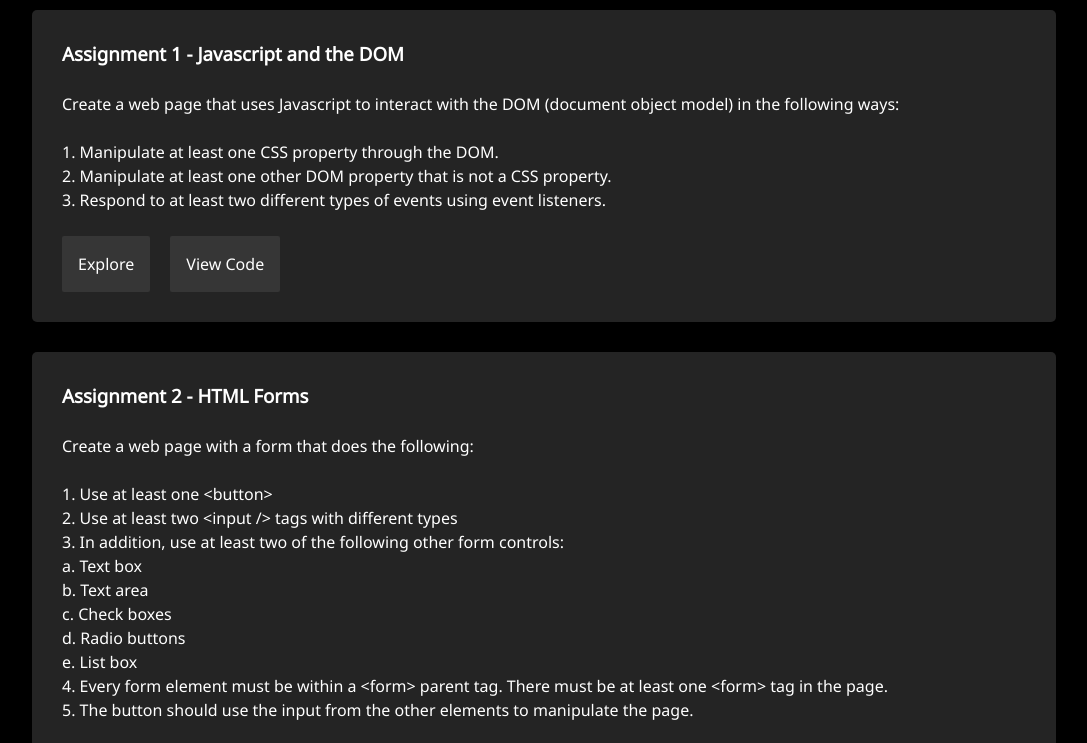
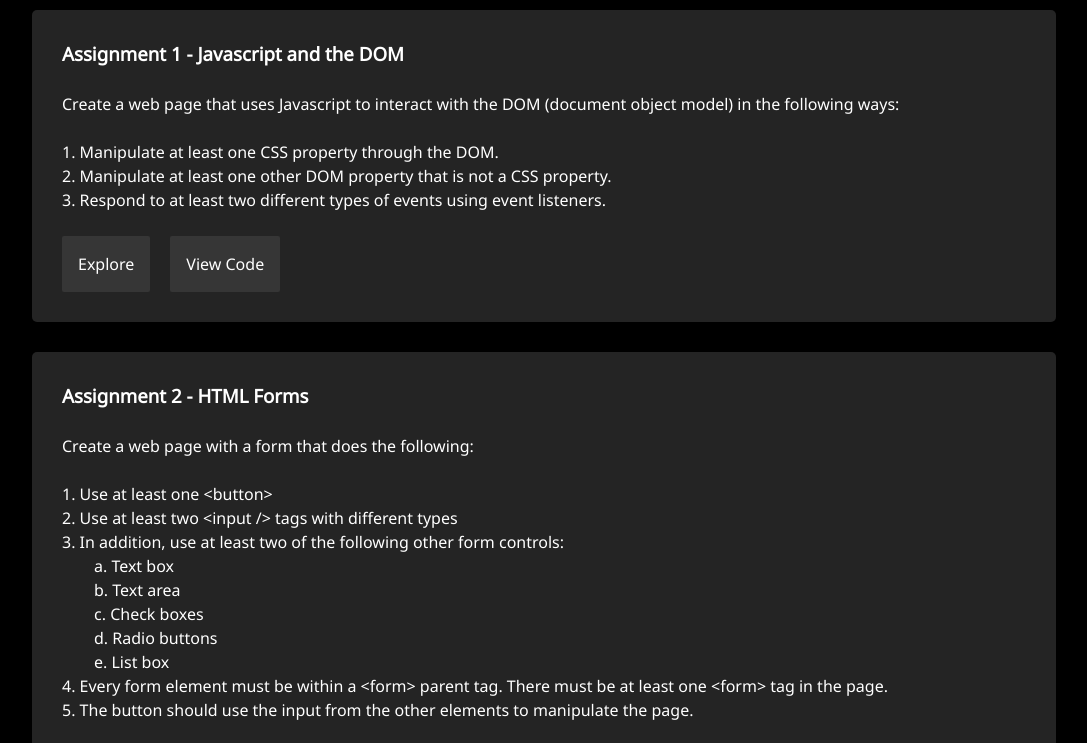
Before and after one commit to preetampothala/preetampothala.github.io, a plain HTML site: page labs.html in a window 1280 px wide. Shown: the part 171-914 px from the top of the page, without its empty margins (96-1183 px from the left). Drawn offline with nearby package versions, Linux system fonts and the light colour scheme.

Commit message:
update lab bullets

```diff
--- a/labs.html
+++ b/labs.html
@@ -94,13 +94,13 @@
                 controls:
               </li>
               <li>
-                <ol>
+                <ul class="child-li">
                   <li>a. Text box</li>
                   <li>b. Text area</li>
                   <li>c. Check boxes</li>
                   <li>d. Radio buttons</li>
                   <li>e. List box</li>
-                </ol>
+                </ul>
               </li>
               <li>
                 4. Every form element must be within a &lt;form&gt; parent tag.
--- a/style.css
+++ b/style.css
@@ -123,6 +123,9 @@ footer p {
 }
 .labs .content-wrapper {
   padding: 30px;
+}
+.child-li {
+  margin-left: 2rem;
 }
 .process {
   border-radius: 5px;
```
